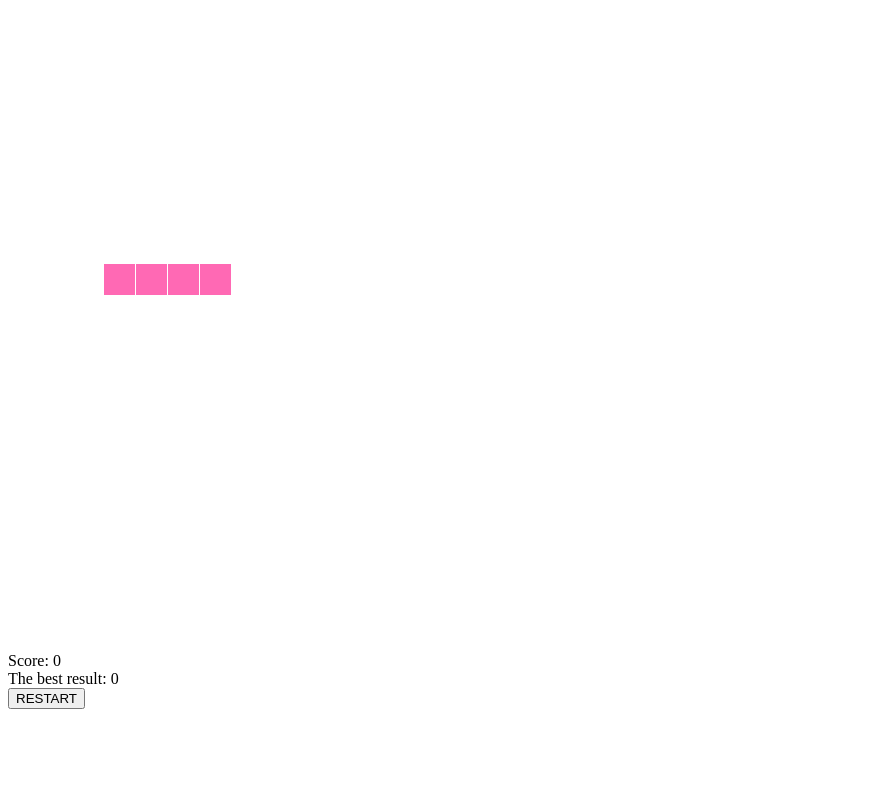
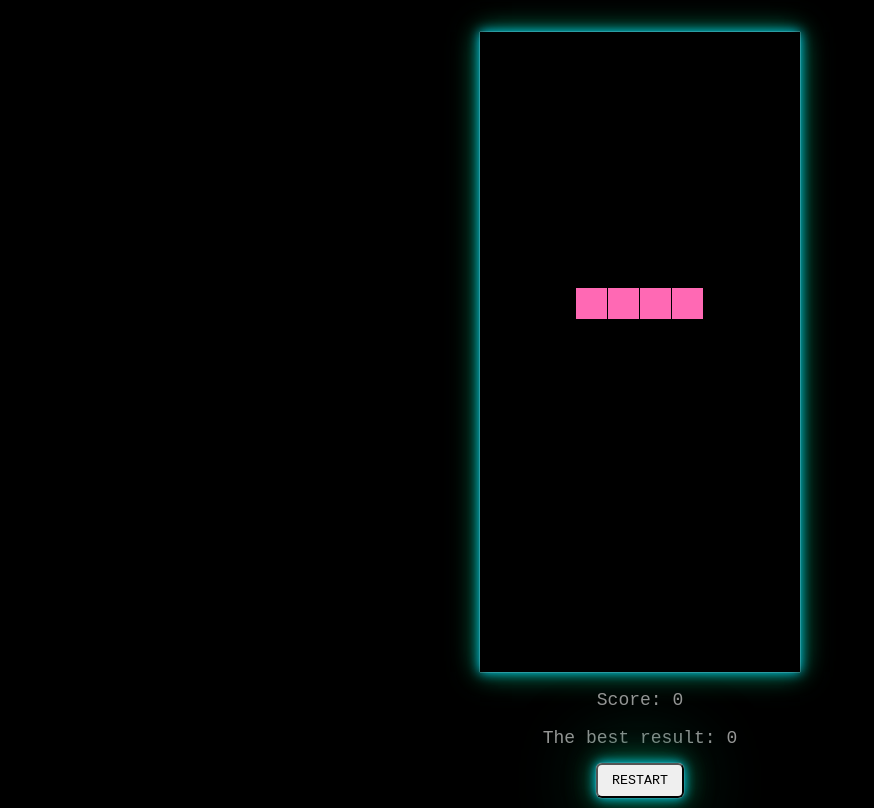
Before and after one commit to clicker2121/clicker2121.github.io, a plain HTML site: page index.html in a window 1280 px wide. Shown: the whole page, without its empty margins (0-874 px from the left). Drawn offline with Linux system fonts and the light colour scheme; files that its build step writes are made by us from their sources.

Commit message:
Update index.html

```diff
--- a/index.html
+++ b/index.html
@@ -3,7 +3,7 @@
 
 <head>
   <title>TETRIS</title>
-  <link rel="stylesheet" href="/src/style.css">
+  <link rel="stylesheet" href="/src/styles.css">
 </head>
 
 <body>
```
